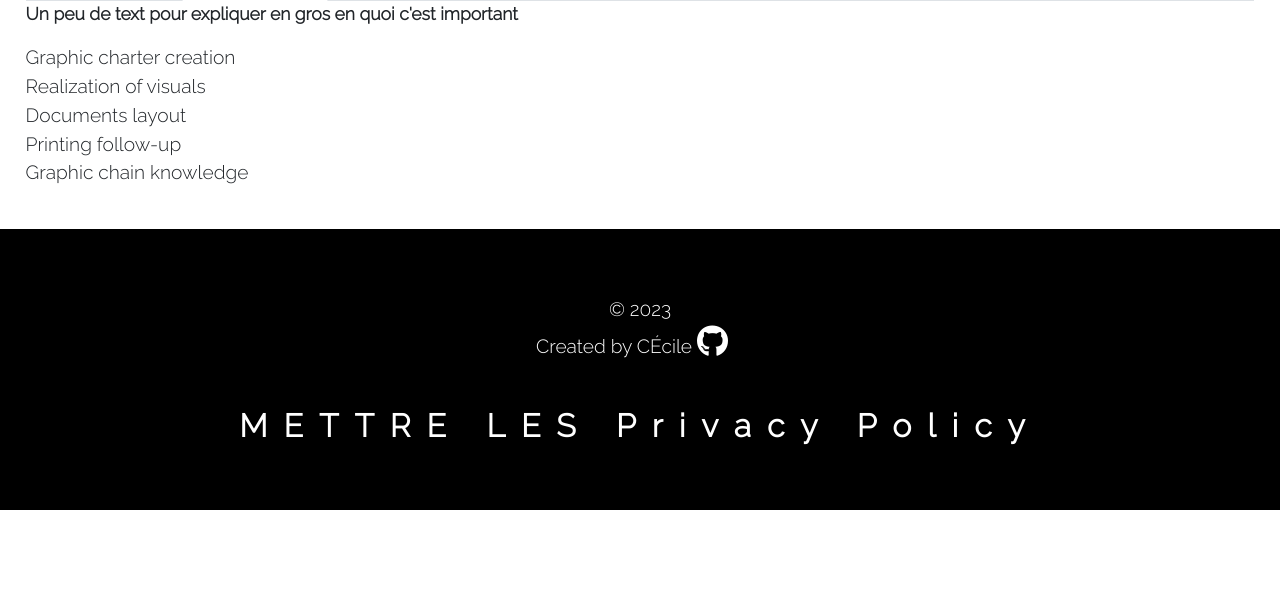
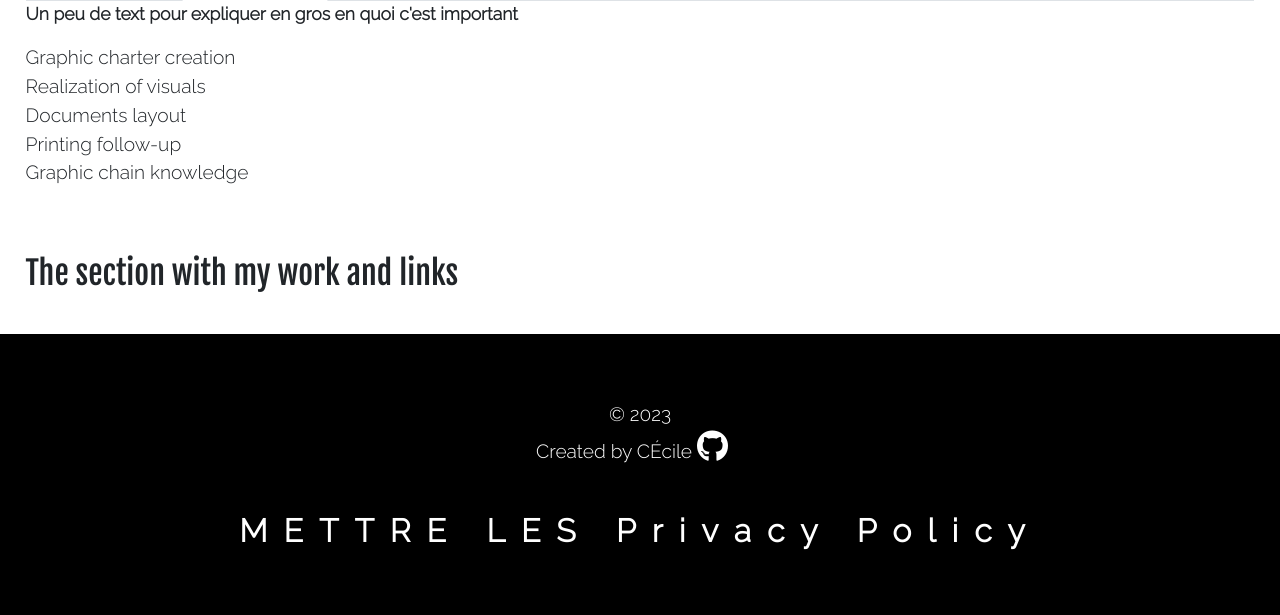
Before and after one commit to cecilegaudron/personal-website, a Django app: page /services.html in a window 1280 px wide. Shown: the part 1228-1843 px from the top of the page. Before the commit the page ends 1738 px from the top, so only its background shows below. Run offline with Django 4.2, Linux system fonts and the light colour scheme; some libraries are stand-ins or nearby versions.

Commit message:
Add title for work section

```diff
--- a/templates/services.html
+++ b/templates/services.html
@@ -117,5 +117,12 @@
         </div>
     </div>
 </section>
+<section id="work">
+    <div>
+        <h2>
+            <p>The section with my work and links</p>
+        </h2>
+    </div>
+</section>
 
 {% endblock %}
```
